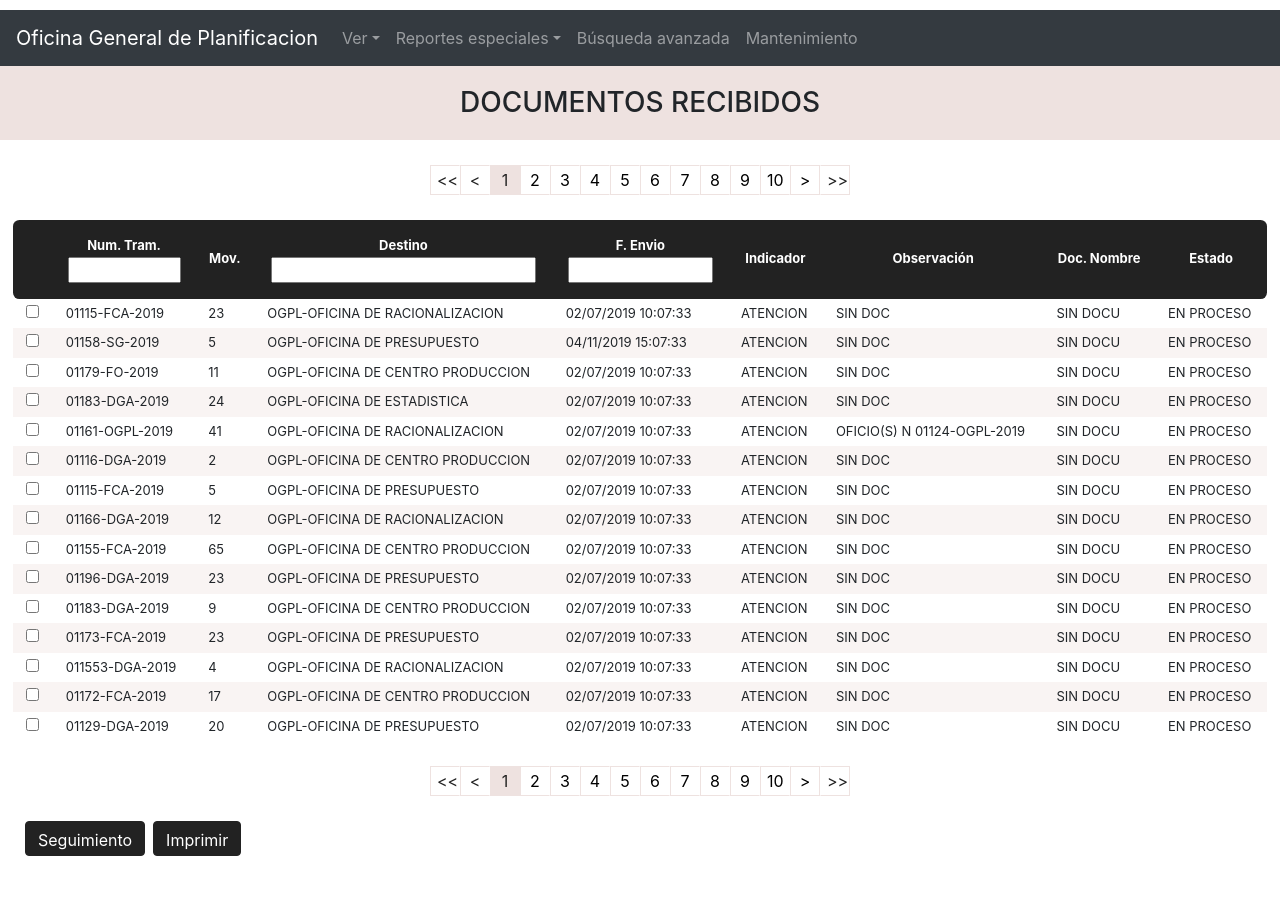
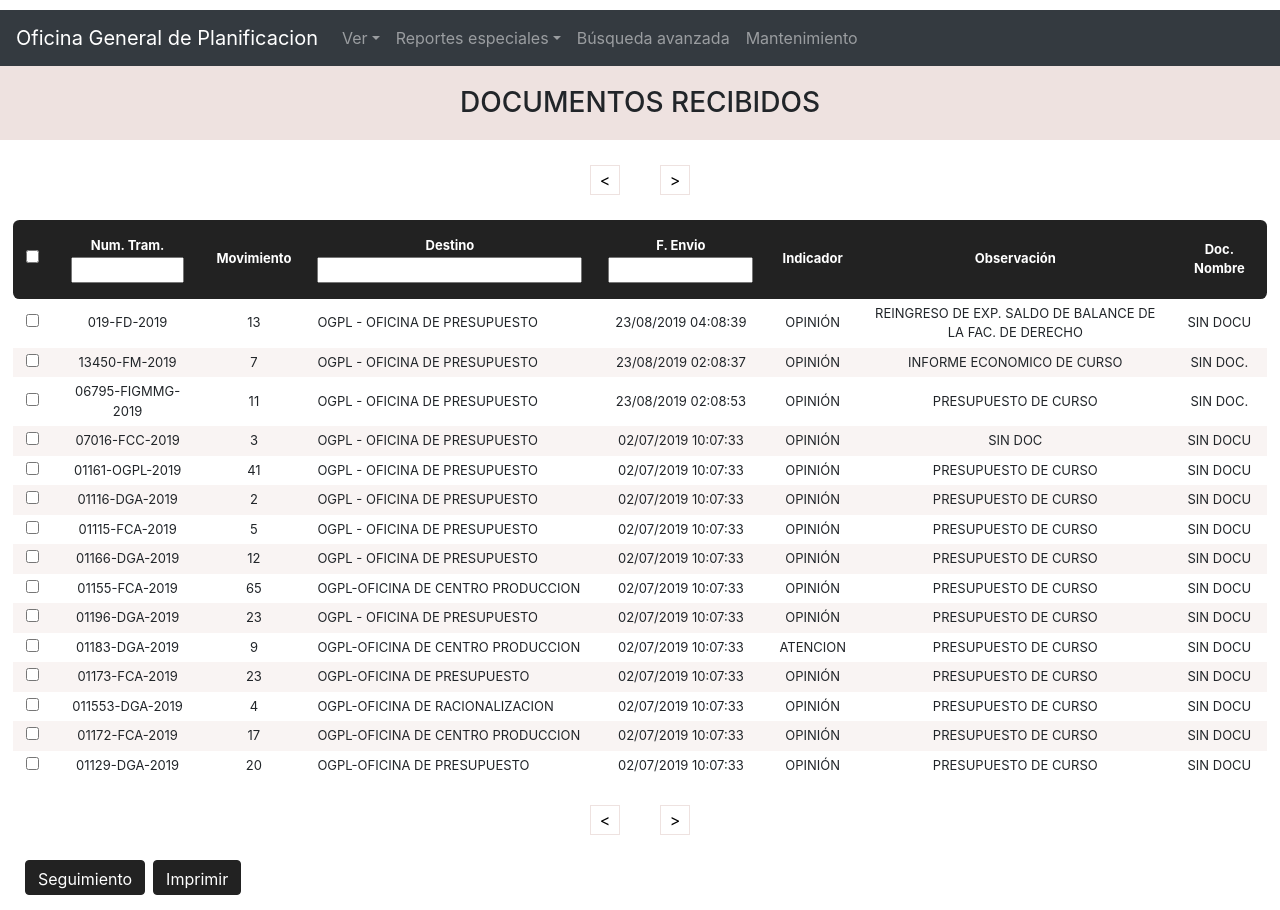
Before and after one commit to carlosBrav/document-management-web, a React (Create React App) app: page /user/documentos in a window 1280 px wide. Before the commit the page ends 871 px from the top, so only its background shows below. Built offline with nearby package versions, Linux system fonts and the light colour scheme.

Commit message:
enhance table management

```diff
--- a/src/components/commons/CommonButton.js
+++ b/src/components/commons/CommonButton.js
@@ -21,7 +21,6 @@ class CommonButton extends Component{
 
   render(){
     const {type} = this.props
-    console.log('TYPE ', type)
     return(
       <span>
       {this.getButton(type)}
--- a/src/components/commons/CommonPagination.js
+++ b/src/components/commons/CommonPagination.js
@@ -1,45 +1,24 @@
 import React, {Component} from 'react';
+import {TYPE_ACTION} from "../../constants/Constants";
 
 class CommonPagination extends Component{
 
   render(){
 
-    const {totalPages, currentPage, onChangeCurrentPage, onChangeCurrentPageSubtract, onChangeCurrentPageAdd} = this.props
-    let buttons = []
-
-    for(let i=0; i<totalPages; i++){
-      const button = (
-        <button key={'button'+i} className='btn-basic btn-pagination'
-                onClick={() => onChangeCurrentPage(i+1)}
-                style={(currentPage === (i+1)) ? {color:'#222',backgroundColor:'#EEE2E0'}:null}>
-          {i+1}
-        </button>
-      )
-      buttons.push(button)
-    }
+    const {onChangeCurrentPageSubtract, onChangeCurrentPageAdd} = this.props
 
     return(
       <div className="container-pagination">
-        <button className='btn-basic btn-pagination btn-pag-first'
-                onClick={() => onChangeCurrentPage(1)}
-                style={(currentPage === 1) ? {color:'#222'}:null}>
-          {'<<'}
-        </button>
-        <button className='btn-basic btn-pagination btn-pag-first'
-                onClick={onChangeCurrentPageSubtract}
-                style={(currentPage === 1) ? {color:'#222'}:null}>
+
+        <button className='btn-basic btn-pagination btn-pag-last'
+                onClick={()=>onChangeCurrentPageSubtract(TYPE_ACTION.SUBTRACT)}
+        >
           {'<'}
         </button>
-        {buttons}
         <button className='btn-basic btn-pagination btn-pag-last'
-                onClick={onChangeCurrentPageAdd}
-                style={(currentPage === totalPages) ? {color:'#222'}:null}>
+                onClick={()=>onChangeCurrentPageAdd(TYPE_ACTION.ADD)}
+        >
           {'>'}
-        </button>
-        <button className='btn-basic btn-pagination btn-pag-ultimate'
-                onClick={() => onChangeCurrentPage(totalPages)}
-                style={(currentPage === 1) ? {color:'#222'}:null}>
-          {'>>'}
         </button>
       </div>
     )
--- a/src/components/commons/CommonTable.js
+++ b/src/components/commons/CommonTable.js
@@ -2,8 +2,11 @@ import React, {Component} from 'react';
 import PropTypes from 'prop-types';
 import isEqual from 'lodash/isEqual';
 import keys from 'lodash/keys';
+import isEmpty from 'lodash/isEmpty';
 import filter from 'lodash/filter';
 import CommonIcon from '../commons/CommonIcon';
+import CommonButton from "./CommonButton";
+import {BUTTON_TYPE} from "../../constants/Constants";
 
 const getButton = (actions, rowData) => {
   return actions.map((action, iterator) =>
@@ -55,32 +58,6 @@ class CommonTable extends Component {
     }
   }
 
-  changeSearchColumn = (key, value) => {
-    let {searchList} = this.state;
-    searchList[key] = value;
-    this.setState({searchList});
-    this.filterData()
-  }
-
-  filterData = () => {
-    const {searchList} = this.state;
-    const {data} = this.props;
-    const keysList = keys(searchList);
-    let keysEmpty = true
-    let filterData = data
-    keysList.map((key)=>{
-      if(searchList[key].length>0) {
-        filterData = filter(filterData, filter => {
-          return filter[key].toLowerCase().includes(searchList[key].toLowerCase())
-        });
-        keysEmpty=false
-      }
-    });
-    if(keysEmpty) {
-      this.setState({filteredList: data})
-    } else  this.setState({filteredList: filterData})
-  }
-
   componentDidMount() {
     const {filteredList} = this.state;
     const {data} = this.props;
@@ -89,8 +66,14 @@ class CommonTable extends Component {
     }
   }
 
+  componentDidUpdate(prevProps, prevState) {
+    if (!isEqual(this.props.data, this.state.filteredList)) {
+      this.setState({filteredList: this.props.data})
+    }
+  }
+
   render() {
-    const {tableStructure, onClick} = this.props;
+    const {tableStructure, onClick,onChange} = this.props;
     const {filteredList} = this.state;
     return (
       <table>
@@ -102,9 +85,13 @@ class CommonTable extends Component {
                 {(value.filterHeader) ?
                   <span className={value.classSearchRow}>
                     {value.columnHeader}
-                    {getInputFilter(value.rowProp, this.changeSearchColumn)}
+                    {getInputFilter(value.rowProp, onChange)}
                     </span>
-                  : value.columnHeader
+                  : (value.elementHeader)?
+                    <span>
+                      <CommonButton onClick={value.actionHeader} type={BUTTON_TYPE.CHECKBOX}/>
+                    </span>
+                    :value.columnHeader
                 }
               </th>
             )
@@ -128,7 +115,8 @@ CommonTable.propTypes = {
       filterHeader: PropTypes.bool
     })),
   data: PropTypes.arrayOf(PropTypes.object),
-  onClick: PropTypes.func
+  onClick: PropTypes.func,
+  onChange: PropTypes.func
 }
 
 export default CommonTable
--- a/src/components/commons/CommonTableManage.js
+++ b/src/components/commons/CommonTableManage.js
@@ -3,15 +3,44 @@ import findIndex from "lodash/findIndex";
 import CommonPagination from '../commons/CommonPagination';
 import CommonTable from '../commons/CommonTable';
 import filter from 'lodash/filter';
-import map from 'lodash/map';
+import {TYPE_ACTION} from "../../constants/Constants";
+import keys from "lodash/keys";
 
 class CommonTableManage extends Component{
 
   state = {
-    totalPages: 10,
-    currentPage: 1,
     documentsTableStructure: [],
     documentsDataList: [],
+    initialIndex: 1,
+    quantity: 15,
+    searchList: [],
+    filteredList: []
+  }
+
+  filterData = () => {
+    const {searchList} = this.state;
+    const {listData} = this.props;
+    const keysList = keys(searchList);
+    let keysEmpty = true
+    let filterData = [...listData]
+    keysList.map((key)=>{
+      if(searchList[key].length>0) {
+        filterData = filter(filterData, filter => {
+          return filter[key].toLowerCase().includes(searchList[key].toLowerCase())
+        });
+        keysEmpty=false
+      }
+    });
+    if(keysEmpty) {
+      this.setState({documentsDataList: listData})
+    } else  this.setState({documentsDataList: filterData})
+  }
+
+  changeSearchColumn = (key, value) => {
+    let {searchList} = this.state;
+    searchList[key] = value;
+    this.setState({searchList});
+    this.filterData()
   }
 
   onToggleAddDocSelect=(id)=>{
@@ -23,34 +52,48 @@ class CommonTableManage extends Component{
     onSetSelected(filter(this.state.documentsDataList, (data)=> data.check))
   }
 
-  onChangeCurrentPageAdd = () =>{
-    let {totalPages, currentPage} = this.state
-    if(currentPage < totalPages){
-      currentPage++
+  renderRowsChecked=()=>{
+    const changeCheck =(element)=>{
+      return {...element, ['check']:!element.check}
     }
-    this.setState({currentPage})
-  };
-
-  onChangeCurrentPageSubtract = () =>{
-    let {currentPage} = this.state
-    if(currentPage > 1){
-      currentPage--
-    }
-    this.setState({currentPage})
-  };
-
-  onChangeCurrentPage = (value) => {
-    this.setState({currentPage: value})
-  };
+    const {documentsDataList} = this.state
+    const listChecked = documentsDataList.map((element)=> changeCheck(element))
+    this.setState({documentsDataList: listChecked})
+  }
 
   componentDidMount(){
     const {tableStructure, listData} = this.props
-    this.setState({documentsTableStructure: tableStructure(this.onToggleAddDocSelect), documentsDataList: listData})
+    this.setState({documentsTableStructure: tableStructure(this.renderRowsChecked,this.onToggleAddDocSelect), documentsDataList: listData})
+  }
+
+  onChangeInitialIndex=(typeAction)=>{
+    const {initialIndex, quantity, documentsDataList} = this.state
+    if(typeAction === TYPE_ACTION.ADD){
+      if(initialIndex*quantity<=documentsDataList.length){
+        this.setState({initialIndex: initialIndex+1})
+      }
+    }else {
+      if((initialIndex-1)*quantity>1){
+        this.setState({initialIndex: initialIndex-1})
+      }
+    }
+  }
+
+  renderRows=()=>{
+    const {initialIndex,quantity,documentsDataList} = this.state
+
+    let list = []
+    const top = (initialIndex*quantity>documentsDataList.length)?documentsDataList.length:initialIndex*quantity
+
+    for (let i = (initialIndex-1)*quantity; i < top; i++) {
+      list.push(documentsDataList[i])
+    }
+    return list
   }
 
   render(){
     const {title, containHeader, getFooterTableStructure} = this.props
-    const {totalPages, currentPage, documentsTableStructure, documentsDataList} = this.state;
+    const {totalPages, currentPage, documentsTableStructure} = this.state;
     const contentFooterTable = (getFooterTableStructure) ? getFooterTableStructure() : []
     return(
       <div className='container-documents'>
@@ -65,22 +108,20 @@ class CommonTableManage extends Component{
             <div className='content-pagination'>
               <CommonPagination totalPages={totalPages}
                                 currentPage={currentPage}
-                                onChangeCurrentPage={this.onChangeCurrentPage}
-                                onChangeCurrentPageSubtract={this.onChangeCurrentPageSubtract}
-                                onChangeCurrentPageAdd={this.onChangeCurrentPageAdd}/>
+                                onChangeCurrentPageSubtract={this.onChangeInitialIndex}
+                                onChangeCurrentPageAdd={this.onChangeInitialIndex}/>
             </div>
             <div className='container-table'>
               {(documentsTableStructure && documentsTableStructure.length > 0) ?
-                <CommonTable tableStructure={documentsTableStructure} data={documentsDataList}
-                             onClick={this.onToggleAddDocSelect}/> : null
+                <CommonTable tableStructure={documentsTableStructure} data={this.renderRows()}
+                             onClick={this.onToggleAddDocSelect} onChange={this.changeSearchColumn}/> : null
               }
             </div>
             <div className='content-pagination'>
               <CommonPagination totalPages={totalPages}
                                 currentPage={currentPage}
-                                onChangeCurrentPage={this.onChangeCurrentPage}
-                                onChangeCurrentPageSubtract={this.onChangeCurrentPageSubtract}
-                                onChangeCurrentPageAdd={this.onChangeCurrentPageAdd}/>
+                                onChangeCurrentPageSubtract={this.onChangeInitialIndex}
+                                onChangeCurrentPageAdd={this.onChangeInitialIndex}/>
             </div>
             {
               contentFooterTable && contentFooterTable.length>0 ?
--- a/src/components/pages/DocRecibidos.js
+++ b/src/components/pages/DocRecibidos.js
@@ -2,21 +2,25 @@ import React, {Component} from 'react';
 import CommonTableManage from '../commons/CommonTableManage';
 import {listData_1} from "../../fakedata/ListDataDocuments";
 import {exportPDF} from "../utils/ExportPDF";
+import {BUTTON_TYPE} from '../../constants/Constants';
 
 class DocRecibidos extends Component{
 
   state = {
     listDataSelected: [],
+
   }
 
   onSetSelectDocuments=(listDataSelected)=>{
     this.setState({listDataSelected})
   }
 
-  getTableStructure = (onToggleAddDocSelect) => {
+  getTableStructure = (onChangeCheck,onToggleAddDocSelect) => {
     return ([
       {
         columnHeader: '',
+        elementHeader: BUTTON_TYPE.CHECKBOX,
+        actionHeader: onChangeCheck,
         actions: [{
           actionType: 'button',
           action: (index) => onToggleAddDocSelect(index)
@@ -29,14 +33,15 @@ class DocRecibidos extends Component{
         filterHeader: true
       },
       {
-        columnHeader: 'Mov.',
+        columnHeader: 'Movimiento',
         rowProp: 'movimiento'
       },
       {
         columnHeader: 'Destino',
         rowProp: 'destino',
         classSearchRow: 'container-search-field long-size',
-        filterHeader: true
+        filterHeader: true,
+        rowStyle: 'custom-td'
       },
       {
         columnHeader: 'F. Envio',
@@ -55,10 +60,6 @@ class DocRecibidos extends Component{
       {
         columnHeader: 'Doc. Nombre',
         rowProp: 'docum_nomb'
-      },
-      {
-        columnHeader: 'Estado',
-        rowProp: 'estado'
       }
     ])
   }
@@ -83,6 +84,8 @@ class DocRecibidos extends Component{
         listData={listData_1}
         getFooterTableStructure={this.getFooterTableStructure}
         onSetSelected={this.onSetSelectDocuments}
+        onAdd={this.onChangeInitialIndex}
+        onSubtract={this.onChangeInitialIndex}
       />
     )
   }
--- a/src/constants/Constants.js
+++ b/src/constants/Constants.js
@@ -15,3 +15,8 @@ export const TYPE_INPUT = {
 export const TYPE_CONTENT_MODAL = {
   TYPE_CIRCULAR: 'circular'
 }
+
+export const TYPE_ACTION ={
+  ADD: 'add',
+  SUBTRACT: 'subtract'
+}
--- a/src/fakedata/ListDataDocuments.js
+++ b/src/fakedata/ListDataDocuments.js
@@ -422,49 +422,45 @@ export const listDataTotal = [{
 export const listData_1 =
   [{
     "id": "1",
-    "num_tram": "01115-FCA-2019",
-    "movimiento": "23",
-    "destino": "OGPL-OFICINA DE RACIONALIZACION",
-    "fech_envio": "02/07/2019 10:07:33",
-    "indic": "ATENCION",
-    "observacion": "SIN DOC",
-    "estado": "EN PROCESO",
+    "num_tram": "019-FD-2019",
+    "movimiento": "13",
+    "destino": "OGPL - OFICINA DE PRESUPUESTO",
+    "fech_envio": "23/08/2019 04:08:39",
+    "indic": "OPINIÓN ",
+    "observacion": "REINGRESO DE EXP. SALDO DE BALANCE DE LA FAC. DE DERECHO",
     "docum_nomb": "SIN DOCU",
     "check": false
   },
   {
     "id": "2",
-      "num_tram": "01158-SG-2019",
-      "movimiento": "5",
-      "destino": "OGPL-OFICINA DE PRESUPUESTO",
-      "fech_envio": "04/11/2019 15:07:33",
-      "indic": "ATENCION",
-      "observacion": "SIN DOC",
-      "estado": "EN PROCESO",
-      "docum_nomb": "SIN DOCU",
+    "num_tram": "13450-FM-2019",
+    "movimiento": "7",
+    "destino": "OGPL - OFICINA DE PRESUPUESTO",
+    "fech_envio": "23/08/2019 02:08:37",
+    "indic": "OPINIÓN",
+    "observacion": "INFORME ECONOMICO DE CURSO",
+    "docum_nomb": "SIN DOC.",
     "check": false
   },
   {
     "id": "3",
-      "num_tram": "01179-FO-2019",
+    "num_tram": "06795-FIGMMG-2019",
     "movimiento": "11",
-      "destino": "OGPL-OFICINA DE CENTRO PRODUCCION",
-      "fech_envio": "02/07/2019 10:07:33",
-      "indic": "ATENCION",
-      "observacion": "SIN DOC",
-      "estado": "EN PROCESO",
-      "docum_nomb": "SIN DOCU",
+    "destino": "OGPL - OFICINA DE PRESUPUESTO",
+    "fech_envio": "23/08/2019 02:08:53",
+    "indic": "OPINIÓN",
+    "observacion": "PRESUPUESTO DE CURSO",
+    "docum_nomb": "SIN DOC.",
     "check": false
   },
   {
     "id": "4",
-      "num_tram": "01183-DGA-2019",
-      "movimiento": "24",
-      "destino": "OGPL-OFICINA DE ESTADISTICA",
-      "fech_envio": "02/07/2019 10:07:33",
-      "indic": "ATENCION",
-      "observacion": "SIN DOC",
-      "estado": "EN PROCESO",
+    "num_tram": "07016-FCC-2019",
+    "movimiento": "3",
+    "destino": "OGPL - OFICINA DE PRESUPUESTO",
+    "fech_envio": "02/07/2019 10:07:33",
+    "indic": "OPINIÓN",
+    "observacion": "SIN DOC",
     "docum_nomb": "SIN DOCU",
     "check": false
   },
@@ -472,11 +468,10 @@ export const listData_1 =
     "id": "5",
     "num_tram": "01161-OGPL-2019",
     "movimiento": "41",
-      "destino": "OGPL-OFICINA DE RACIONALIZACION",
-      "fech_envio": "02/07/2019 10:07:33",
-      "indic": "ATENCION",
-      "observacion": "OFICIO(S) N 01124-OGPL-2019",
-      "estado": "EN PROCESO",
+    "destino": "OGPL - OFICINA DE PRESUPUESTO",
+    "fech_envio": "02/07/2019 10:07:33",
+    "indic": "OPINIÓN",
+    "observacion": "PRESUPUESTO DE CURSO",
     "docum_nomb": "SIN DOCU",
     "check": false
   },
@@ -484,11 +479,10 @@ export const listData_1 =
     "id": "6",
     "num_tram": "01116-DGA-2019",
     "movimiento": "2",
-      "destino": "OGPL-OFICINA DE CENTRO PRODUCCION",
-      "fech_envio": "02/07/2019 10:07:33",
-      "indic": "ATENCION",
-      "observacion": "SIN DOC",
-      "estado": "EN PROCESO",
+    "destino": "OGPL - OFICINA DE PRESUPUESTO",
+    "fech_envio": "02/07/2019 10:07:33",
+    "indic": "OPINIÓN",
+    "observacion": "PRESUPUESTO DE CURSO",
     "docum_nomb": "SIN DOCU",
     "check": false
   },
@@ -496,11 +490,10 @@ export const listData_1 =
     "id": "7",
     "num_tram": "01115-FCA-2019",
     "movimiento": "5",
-      "destino": "OGPL-OFICINA DE PRESUPUESTO",
-      "fech_envio": "02/07/2019 10:07:33",
-      "indic": "ATENCION",
-      "observacion": "SIN DOC",
-      "estado": "EN PROCESO",
+    "destino": "OGPL - OFICINA DE PRESUPUESTO",
+    "fech_envio": "02/07/2019 10:07:33",
+    "indic": "OPINIÓN",
+    "observacion": "PRESUPUESTO DE CURSO",
     "docum_nomb": "SIN DOCU",
     "check": false
   },
@@ -508,11 +501,10 @@ export const listData_1 =
     "id": "8",
     "num_tram": "01166-DGA-2019",
     "movimiento": "12",
-      "destino": "OGPL-OFICINA DE RACIONALIZACION",
-      "fech_envio": "02/07/2019 10:07:33",
-      "indic": "ATENCION",
-      "observacion": "SIN DOC",
-      "estado": "EN PROCESO",
+    "destino": "OGPL - OFICINA DE PRESUPUESTO",
+    "fech_envio": "02/07/2019 10:07:33",
+    "indic": "OPINIÓN",
+    "observacion": "PRESUPUESTO DE CURSO",
     "docum_nomb": "SIN DOCU",
     "check": false
   },
@@ -522,9 +514,8 @@ export const listData_1 =
     "movimiento": "65",
     "destino": "OGPL-OFICINA DE CENTRO PRODUCCION",
     "fech_envio": "02/07/2019 10:07:33",
-      "indic": "ATENCION",
-      "observacion": "SIN DOC",
-      "estado": "EN PROCESO",
+    "indic": "OPINIÓN",
+    "observacion": "PRESUPUESTO DE CURSO",
     "docum_nomb": "SIN DOCU",
     "check": false
   },
@@ -532,11 +523,10 @@ export const listData_1 =
     "id": "10",
     "num_tram": "01196-DGA-2019",
     "movimiento": "23",
-      "destino": "OGPL-OFICINA DE PRESUPUESTO",
-      "fech_envio": "02/07/2019 10:07:33",
-      "indic": "ATENCION",
-      "observacion": "SIN DOC",
-      "estado": "EN PROCESO",
+    "destino": "OGPL - OFICINA DE PRESUPUESTO",
+    "fech_envio": "02/07/2019 10:07:33",
+    "indic": "OPINIÓN",
+    "observacion": "PRESUPUESTO DE CURSO",
     "docum_nomb": "SIN DOCU",
     "check": false
   },
@@ -547,8 +537,7 @@ export const listData_1 =
     "destino": "OGPL-OFICINA DE CENTRO PRODUCCION",
     "fech_envio": "02/07/2019 10:07:33",
     "indic": "ATENCION",
-      "observacion": "SIN DOC",
-      "estado": "EN PROCESO",
+    "observacion": "PRESUPUESTO DE CURSO",
     "docum_nomb": "SIN DOCU",
     "check": false
   },
@@ -558,9 +547,8 @@ export const listData_1 =
     "movimiento": "23",
     "destino": "OGPL-OFICINA DE PRESUPUESTO",
     "fech_envio": "02/07/2019 10:07:33",
-      "indic": "ATENCION",
-      "observacion": "SIN DOC",
-      "estado": "EN PROCESO",
+    "indic": "OPINIÓN",
+    "observacion": "PRESUPUESTO DE CURSO",
     "docum_nomb": "SIN DOCU",
     "check": false
   },
@@ -570,9 +558,8 @@ export const listData_1 =
     "movimiento": "4",
     "destino": "OGPL-OFICINA DE RACIONALIZACION",
     "fech_envio": "02/07/2019 10:07:33",
-      "indic": "ATENCION",
-      "observacion": "SIN DOC",
-      "estado": "EN PROCESO",
+    "indic": "OPINIÓN",
+    "observacion": "PRESUPUESTO DE CURSO",
     "docum_nomb": "SIN DOCU",
     "check": false
   },
@@ -582,9 +569,8 @@ export const listData_1 =
     "movimiento": "17",
     "destino": "OGPL-OFICINA DE CENTRO PRODUCCION",
     "fech_envio": "02/07/2019 10:07:33",
-      "indic": "ATENCION",
-      "observacion": "SIN DOC",
-      "estado": "EN PROCESO",
+    "indic": "OPINIÓN",
+    "observacion": "PRESUPUESTO DE CURSO",
     "docum_nomb": "SIN DOCU",
     "check": false
   },
@@ -594,12 +580,67 @@ export const listData_1 =
     "movimiento": "20",
     "destino": "OGPL-OFICINA DE PRESUPUESTO",
     "fech_envio": "02/07/2019 10:07:33",
-      "indic": "ATENCION",
-      "observacion": "SIN DOC",
-      "estado": "EN PROCESO",
-      "docum_nomb": "SIN DOCU",
-      "check": false
-    }]
+    "indic": "OPINIÓN",
+    "observacion": "PRESUPUESTO DE CURSO",
+    "docum_nomb": "SIN DOCU",
+    "check": false
+  },
+  {
+    "id": "16",
+    "num_tram": "04129-DGA-2019",
+    "movimiento": "12",
+    "destino": "OGPL-OFICINA DE PRESUPUESTO",
+    "fech_envio": "04/07/2019 10:07:33",
+    "indic": "OPINIÓN",
+    "observacion": "PRESUPUESTO DE CURSO",
+    "docum_nomb": "SIN DOCU",
+    "check": false
+  },
+  {
+    "id": "17",
+    "num_tram": "04129-DGA-2019",
+    "movimiento": "12",
+    "destino": "OGPL-OFICINA DE PRESUPUESTO",
+    "fech_envio": "04/07/2019 10:07:33",
+    "indic": "OPINIÓN",
+    "observacion": "PRESUPUESTO DE CURSO",
+    "docum_nomb": "SIN DOCU",
+    "check": false
+  },
+  {
+    "id": "18",
+    "num_tram": "04129-DGA-2019",
+    "movimiento": "12",
+    "destino": "OGPL-OFICINA DE PRESUPUESTO",
+    "fech_envio": "04/07/2019 10:07:33",
+    "indic": "OPINIÓN",
+    "observacion": "PRESUPUESTO DE CURSO",
+    "docum_nomb": "SIN DOCU",
+    "check": false
+  },
+  {
+    "id": "19",
+    "num_tram": "04129-DGA-2019",
+    "movimiento": "12",
+    "destino": "OGPL-OFICINA DE PRESUPUESTO",
+    "fech_envio": "04/07/2019 10:07:33",
+    "indic": "OPINIÓN",
+    "observacion": "PRESUPUESTO DE CURSO",
+    "docum_nomb": "SIN DOCU",
+    "check": false
+  },
+  {
+    "id": "20",
+    "num_tram": "04129-DGA-2019",
+    "movimiento": "12",
+    "destino": "OGPL-OFICINA DE PRESUPUESTO",
+    "fech_envio": "04/07/2019 10:07:33",
+    "indic": "OPINIÓN",
+    "observacion": "PRESUPUESTO DE CURSO",
+    "docum_nomb": "SIN DOCU",
+    "check": false
+  }
+];
 
 export const listData_2 =
   [{
--- a/src/sass/components/commons/pagination.scss
+++ b/src/sass/components/commons/pagination.scss
@@ -1,7 +1,8 @@
 .container-pagination{
   display: flex;
-  justify-content: center;
+  justify-content: space-between;
   align-items: center;
+  width: 100px;
 
   .btn-basic{
     width: 30px;
@@ -24,7 +25,12 @@
         border-right: 1px #EEE2E0 solid;
         border-left: 1px transparent solid;
       }
-
+    }
+    &.btn-pagination:hover{
+      border: 1px solid #EEE2E0;
+      background-color: #000000;
+      color: #ffff;
+      border-right: 1px transparent solid;
     }
   }
 }
--- a/src/sass/components/commons/table.scss
+++ b/src/sass/components/commons/table.scss
@@ -14,7 +14,11 @@ table{
     border-radius:0 .4rem .4rem 0;
   }
 
-  td {padding: 5px 13px;}
+  td {padding: 5px 13px;text-align: center}
+}
+
+.custom-td{
+  text-align: left;
 }
 
 .container-search-field{
```
Lines whose indentation alone changed are shown as unchanged.
